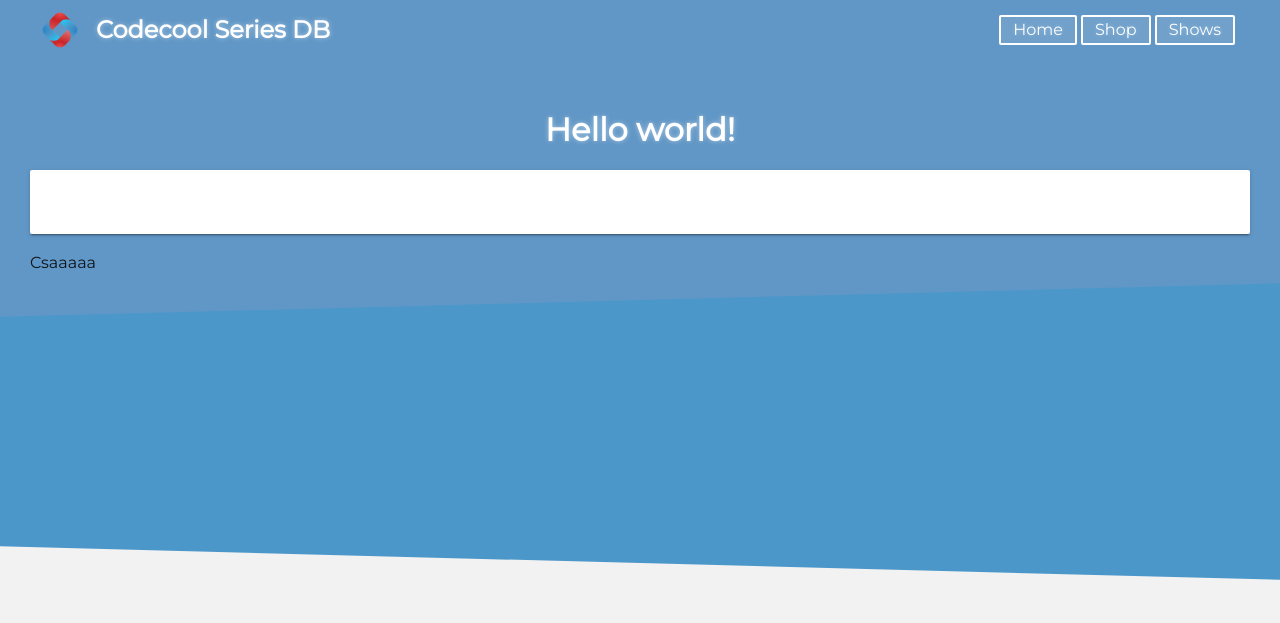
After one commit to blazsando/web-practice, a Flask app: template templates/shows.html in a window 1280 px wide. The commit adds this page. Shown: the top 623 px of the page. Run offline with Flask 2, Linux system fonts and the light colour scheme; the template is opened without the code that fills it, so the values that code supplies are empty.

Commit message:
add js task solution

```diff
--- a/data/data_inserter.py
+++ b/data/data_inserter.py
@@ -7,10 +7,6 @@ from psycopg2 import DataError
 
 import init_db
 from data_manager import execute_select, execute_dml_statement
-
-from dotenv import load_dotenv
-
-load_dotenv()
 
 headers = {
     'Content-Type': 'application/json',
--- a/data/queries.py
+++ b/data/queries.py
@@ -3,3 +3,7 @@ from data import data_manager
 
 def get_shows():
     return data_manager.execute_select('SELECT id, title FROM shows;')
+
+
+def get_actors():
+    return None
--- a/main.py
+++ b/main.py
@@ -1,6 +1,7 @@
 from flask import Flask, render_template, url_for, request
 
 import categories
+from data import queries
 
 app = Flask('web-practice')
 
@@ -18,7 +19,7 @@ def shop(sport=None):
     if request.method == 'POST':
         brand = request.form.get('choose-brand')
         chosen_product = categories.products[brand]
-        print(chosen_product)
+        # print(chosen_product)
     brands = None
     shop_data = categories.data
     if sport:
@@ -28,6 +29,12 @@ def shop(sport=None):
     return render_template('shop.html', shop_data=shop_data, brands=brands, sport=sport, chosen_product=chosen_product)
 
 
+@app.route('/shows',methods=['GET','POST'])
+def shows():
+    shows = queries.get_shows()
+    return render_template('shows.html', shows=shows)
+
+
 def main():
     app.run(debug=True)
 
--- a/requirements.txt
+++ b/requirements.txt
@@ -5,6 +5,6 @@ Flask==2.2.2
 itsdangerous==2.1.2
 Jinja2==3.1.2
 MarkupSafe==2.1.1
-psycopg2==2.9.3
+psycopg2==2.8.6
 pycparser==2.21
 Werkzeug==2.2.2
--- /dev/null
+++ b/static/js/index.js
@@ -0,0 +1,7 @@
+const shows = document.querySelector('ul')
+
+shows.addEventListener('click', (event) => {
+    // event.target.style.backgroundColor = 'green';    CSAK EGYIRANYU
+    // event.currentTarget.classList.toggle('green-style')  MIND
+    event.target.classList.toggle('green-style')
+} )
--- a/static/style/card.css
+++ b/static/style/card.css
@@ -10,3 +10,7 @@
     background: #fff;
     box-shadow: 0 3px 1px -2px rgba(0, 0, 0, .2), 0 2px 2px 0 rgba(0, 0, 0, .14), 0 1px 5px 0 rgba(0, 0, 0, .12);
 }
+
+.green-style {
+    background-color: greenyellow;
+}
--- a/templates/index.html
+++ b/templates/index.html
@@ -28,6 +28,8 @@
 
     <!-- page specific styling -->
     <link rel="stylesheet" href="{{ url_for('static', filename='style/detailed-view.css') }}">
+    {% block head %}
+    {% endblock %}
 </head>
 
 <body>
@@ -38,6 +40,7 @@
         <div id="header-auth">
             <a href="{{ url_for('index') }}"><button type="button" id="bt-register">Home</button></a>
             <a href="{{ url_for('shop') }}"><button type="button" id="bt-shop">Shop</button></a>
+            <a href="{{ url_for('shows') }}"><button type="button" id="bt-shop">Shows</button></a>
         </div>
     </header>
     <section>
--- /dev/null
+++ b/templates/shows.html
@@ -0,0 +1,18 @@
+{% extends 'index.html' %}
+
+{% block head %}
+<script src="{{ url_for('static', filename='js/index.js') }}" defer>
+</script>
+
+{% endblock %}
+{% block content %}
+    <div class="card">
+    <ul>
+        {% for show in shows %}
+            <li>{{ show.title }}</li>
+        {% endfor %}
+
+    </ul>
+    </div>
+    <p>Csaaaaa</p>
+{% endblock %}
```
Also changed, not shown: 1 other file.
